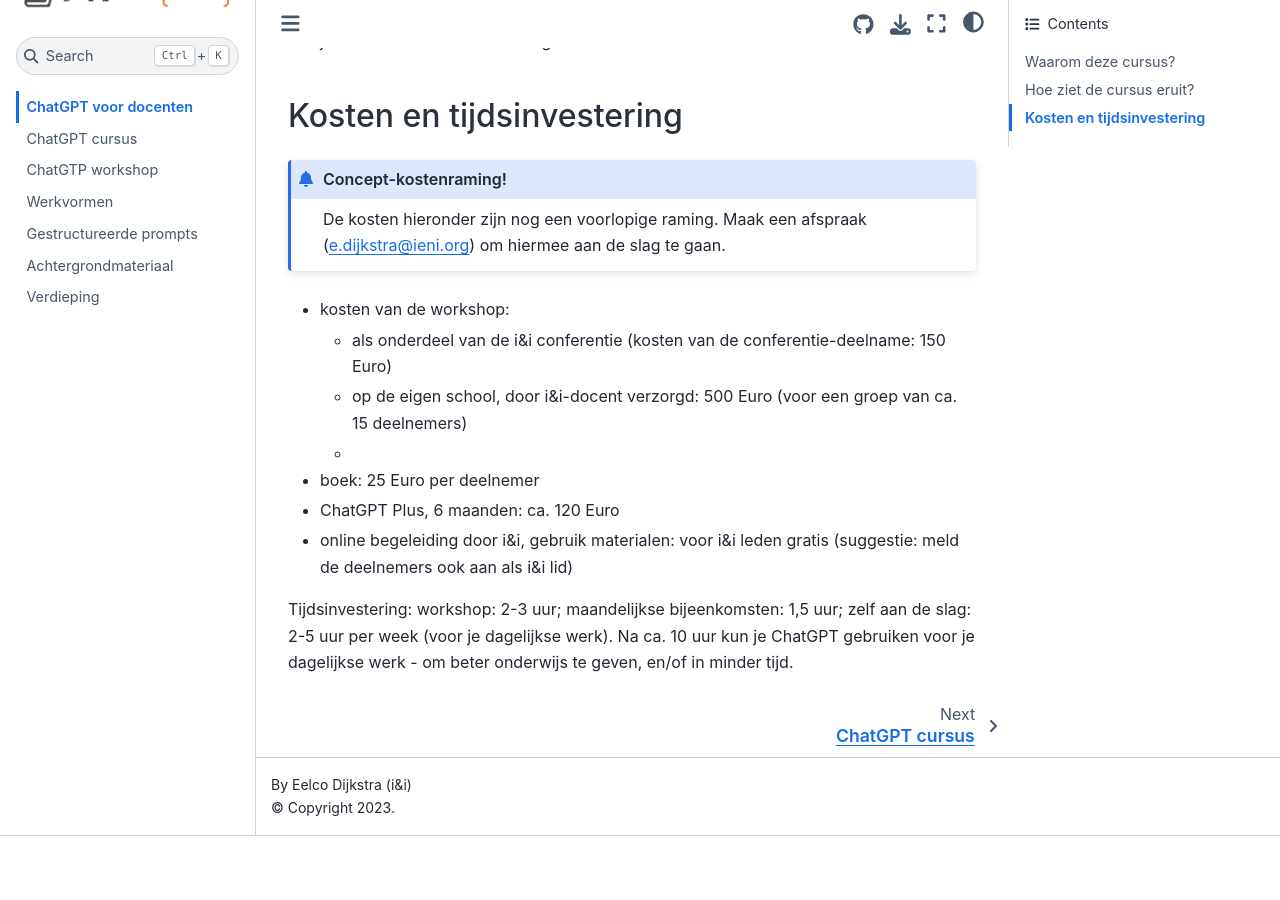
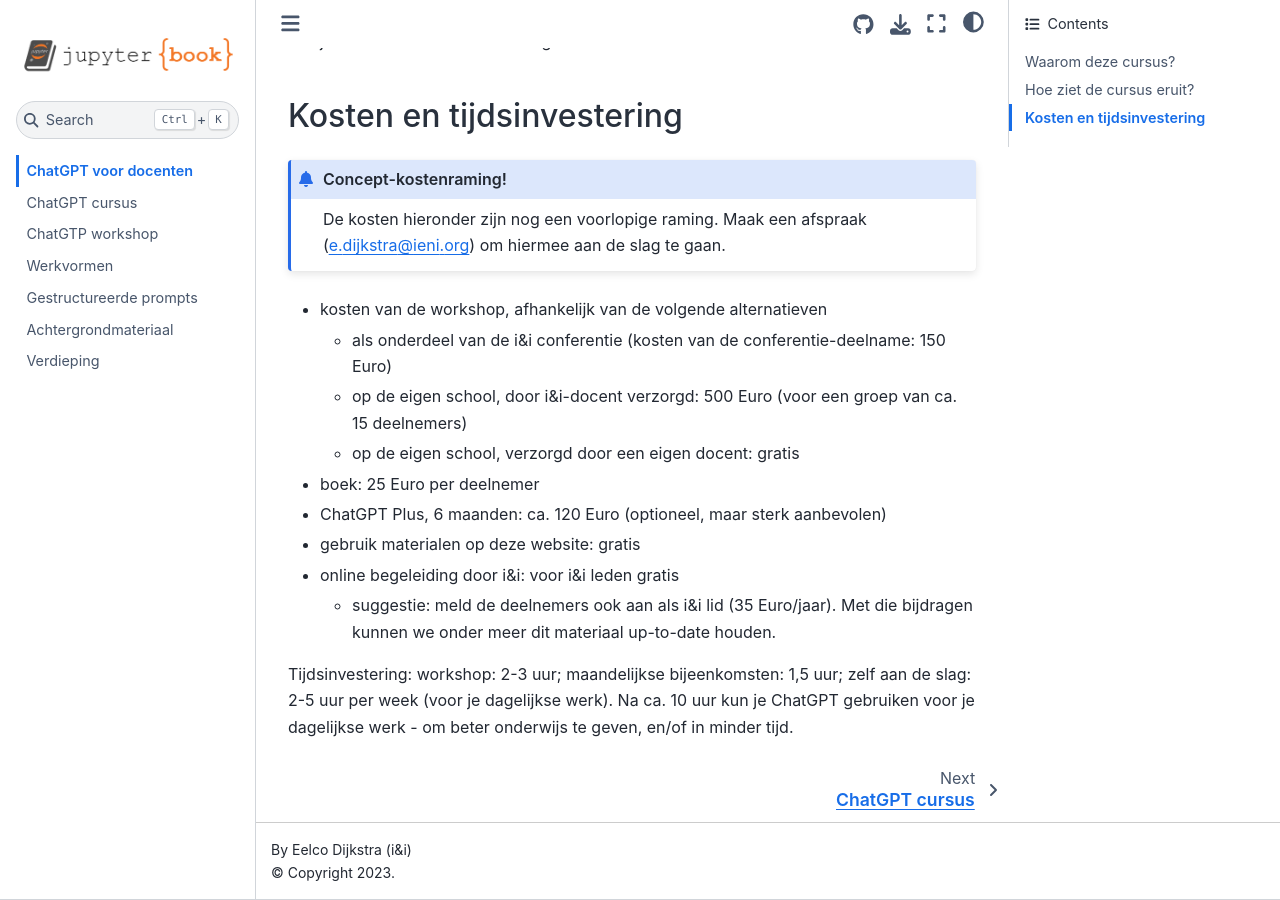
Before and after one commit to infvo/chatgptbook, a Jupyter Book: the page built from intro.md, in a window 1280 px wide and 900 px high, scrolled down 2327 px. Built offline with Jupyter Book 1.0.4 settings and Sphinx 7.4.7 and the Sphinx Book theme 1.1.4, drawn with Linux system fonts in a browser that asks for light colours; before the commit the page ends 3163 px from its top, so only the background shows below that.

Commit message:
kosten aangepast; en Trouw-artikelenreeks

```diff
--- a/intro.md
+++ b/intro.md
@@ -65,12 +65,14 @@
 Maak een afspraak (e.dijkstra@ieni.org) om hiermee aan de slag te gaan.
 :::
 
-* kosten van de workshop:
+* kosten van de workshop, afhankelijk van de volgende alternatieven
     * als onderdeel van de i&i conferentie (kosten van de conferentie-deelname: 150 Euro)
     * op de eigen school, door i&i-docent verzorgd: 500 Euro (voor een groep van ca. 15 deelnemers)
-    *
+    * op de eigen school, verzorgd door een eigen docent: gratis
 * boek: 25 Euro per deelnemer
-* ChatGPT Plus, 6 maanden: ca. 120 Euro
-* online begeleiding door i&i, gebruik materialen: voor i&i leden gratis (suggestie: meld de deelnemers ook aan als i&i lid)
+* ChatGPT Plus, 6 maanden: ca. 120 Euro (optioneel, maar sterk aanbevolen)
+* gebruik materialen op deze website: gratis
+* online begeleiding door i&i: voor i&i leden gratis
+    * suggestie: meld de deelnemers ook aan als i&i lid (35 Euro/jaar). Met die bijdragen kunnen we onder meer dit materiaal up-to-date houden.
 
 Tijdsinvestering: workshop: 2-3 uur; maandelijkse bijeenkomsten: 1,5 uur; zelf aan de slag: 2-5 uur per week (voor je dagelijkse werk). Na ca. 10 uur kun je ChatGPT gebruiken voor je dagelijkse werk - om beter onderwijs te geven, en/of in minder tijd.
```
Also changed, not shown: achtergrond.md (+6 -0 lines).
